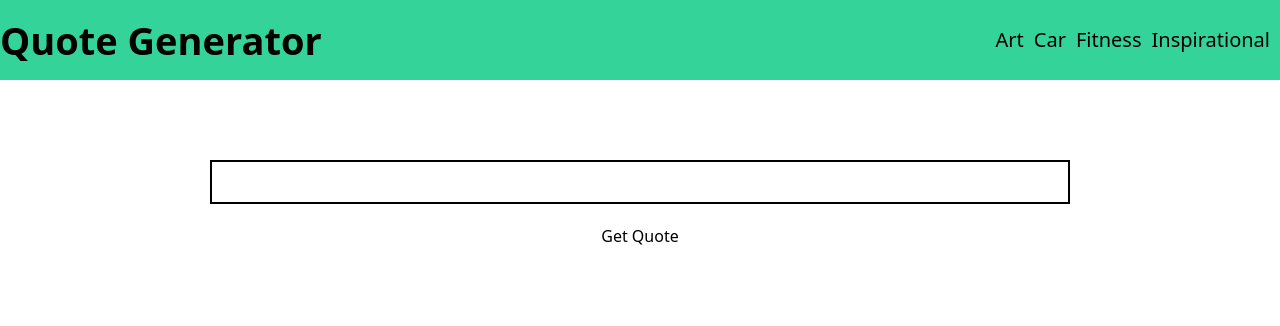
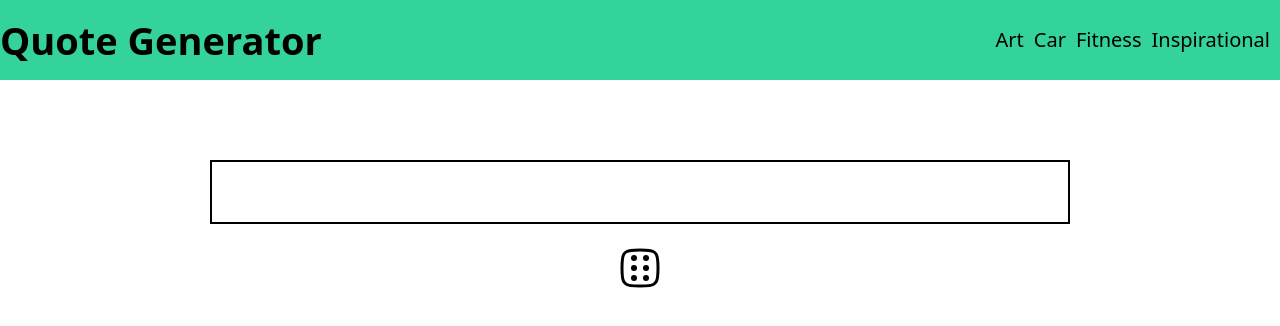
Before and after one commit to akshat-code21/OS-Club-Hackathon, a website: page src/index.html in a window 1280 px wide. Drawn offline with Linux system fonts and the light colour scheme; no server answers.

Commit message:
modifying button for generating quote of same category

```diff
--- a/src/index.html
+++ b/src/index.html
@@ -29,11 +29,19 @@
         class="container border-2 border-black w-[860px]  mt-[80px] mx-[auto] "
       >
         <div id="quote" class="p-[20px] text-center text-[36px] font-semibold"></div>
-        <div id="author" class="text-center italic mt-auto text-[22px]"></div>
+        <div id="author" class="text-center italic mt-auto text-[22px] mb-[20px]"></div>
       </div>
       <div class="getQuote mx-auto">
         <button class="btn" id="get-quote-btn" onclick="setupGetQuote()">
-          Get Quote
+          <svg xmlns="http://www.w3.org/2000/svg" viewBox="0 0 24 24" width="48" height="48" color="#000000" fill="none">
+            <path d="M12 21C15.7497 21 17.6246 21 18.9389 20.0451C19.3634 19.7367 19.7367 19.3634 20.0451 18.9389C21 17.6246 21 15.7497 21 12C21 8.25027 21 6.3754 20.0451 5.06107C19.7367 4.6366 19.3634 4.26331 18.9389 3.95492C17.6246 3 15.7497 3 12 3C8.25027 3 6.3754 3 5.06107 3.95491C4.6366 4.26331 4.26331 4.6366 3.95492 5.06107C3 6.3754 3 8.25027 3 12C3 15.7497 3 17.6246 3.95491 18.9389C4.26331 19.3634 4.6366 19.7367 5.06107 20.0451C6.3754 21 8.25027 21 12 21Z" stroke="currentColor" stroke-width="1.5" stroke-linecap="round" stroke-linejoin="round" />
+            <path d="M9 12V12.01" stroke="currentColor" stroke-width="3" stroke-linecap="round" stroke-linejoin="round" />
+            <path d="M15 7V7.01" stroke="currentColor" stroke-width="3" stroke-linecap="round" stroke-linejoin="round" />
+            <path d="M9 17V17.01" stroke="currentColor" stroke-width="3" stroke-linecap="round" stroke-linejoin="round" />
+            <path d="M9 7V7.01" stroke="currentColor" stroke-width="3" stroke-linecap="round" stroke-linejoin="round" />
+            <path d="M15 17V17.01" stroke="currentColor" stroke-width="3" stroke-linecap="round" stroke-linejoin="round" />
+            <path d="M15 12V12.01" stroke="currentColor" stroke-width="3" stroke-linecap="round" stroke-linejoin="round" />
+        </svg>
         </button>
       </div>
     </main>
```
Also changed, not shown: src/output.css.
